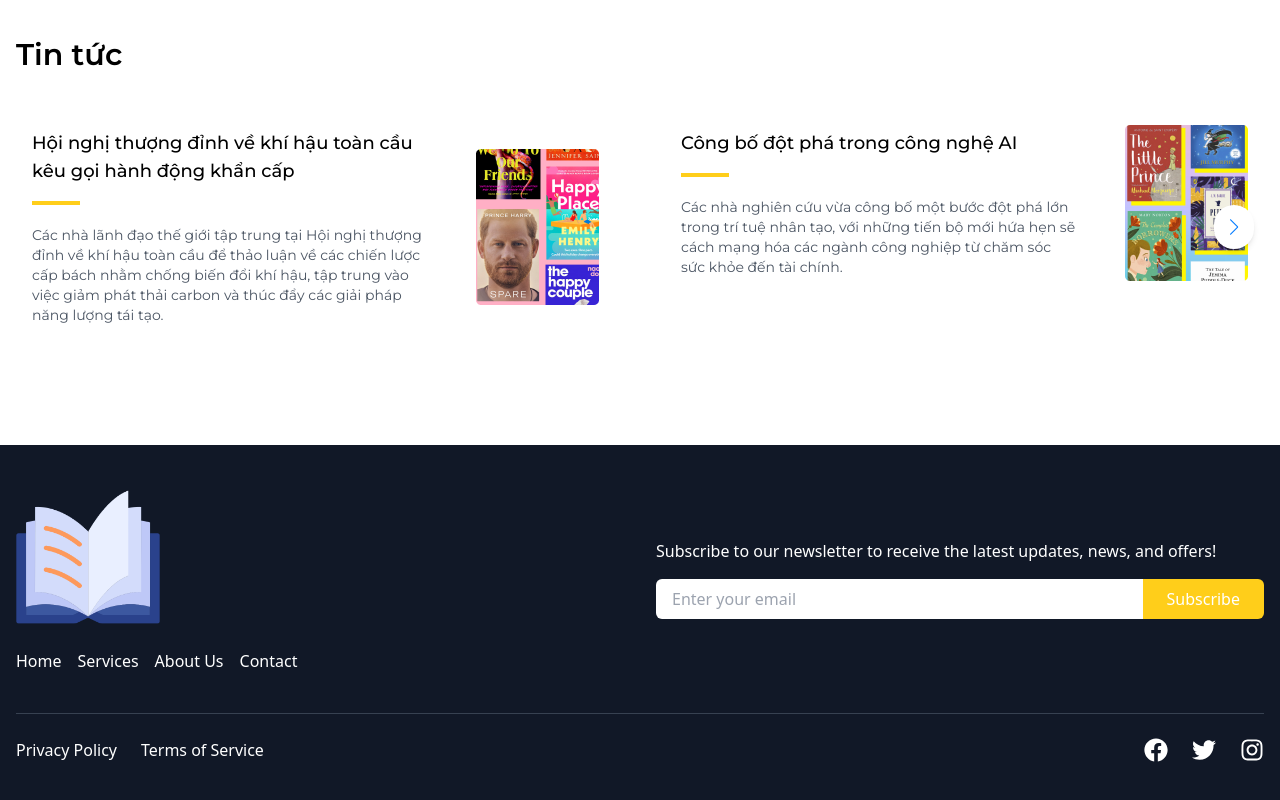
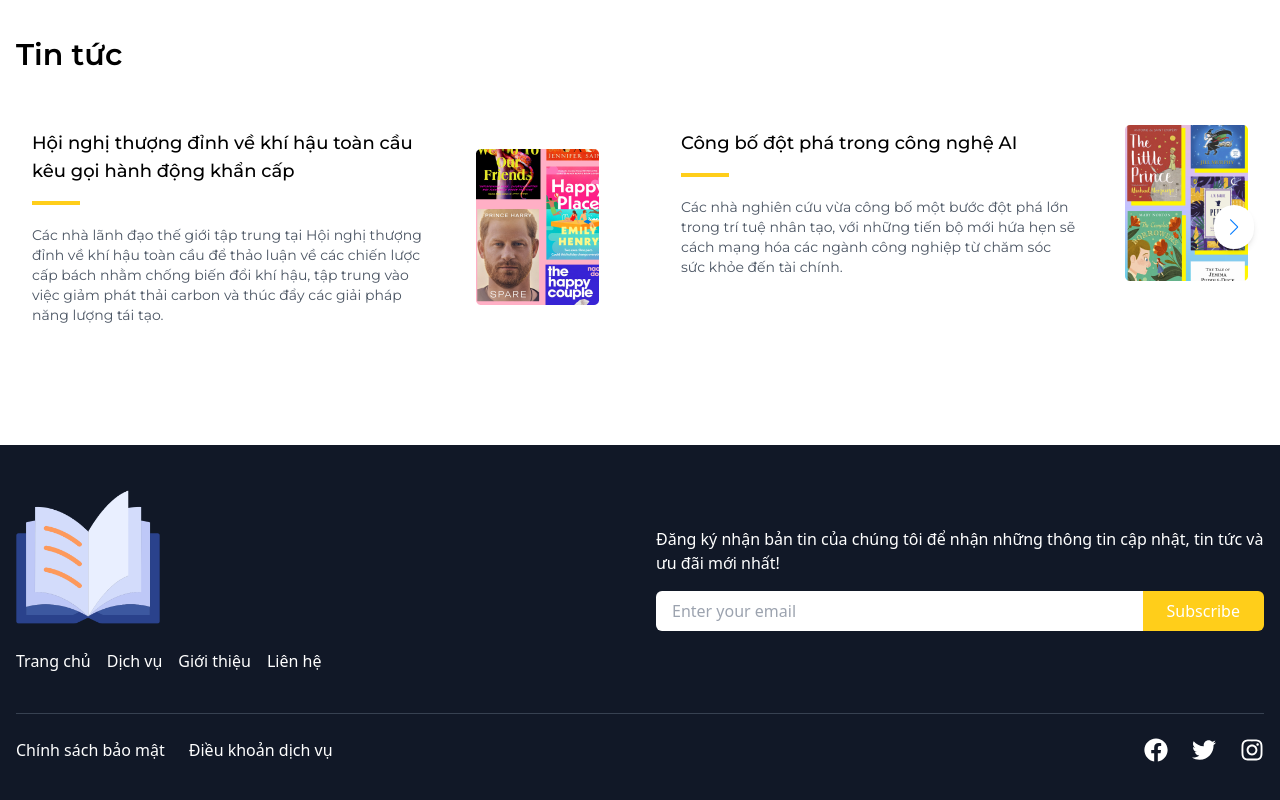
Before and after one commit to hoanghust2003/Book-Store, a React (Vite) app in the folder frontend/: page / in a window 1280 px wide. Shown: the part 1049-1849 px from the top of the page. Built offline with nearby package versions, Linux system fonts and the light colour scheme; no server answers.

Commit message:
update footer

```diff
--- a/frontend/src/components/Footer.jsx
+++ b/frontend/src/components/Footer.jsx
@@ -12,17 +12,17 @@
         <div className="md:w-1/2 w-full">
           <img src={footerLogo} alt="Logo" className="mb-5 w-36" />
           <ul className="flex flex-col md:flex-row gap-4">
-            <li><a href="#home" className="hover:text-primary">Home</a></li>
-            <li><a href="#services" className="hover:text-primary">Services</a></li>
-            <li><a href="#about" className="hover:text-primary">About Us</a></li>
-            <li><a href="#contact" className="hover:text-primary">Contact</a></li>
+            <li><a href="#home" className="hover:text-primary">Trang chủ</a></li>
+            <li><a href="#services" className="hover:text-primary">Dịch vụ</a></li>
+            <li><a href="#about" className="hover:text-primary">Giới thiệu</a></li>
+            <li><a href="#contact" className="hover:text-primary">Liên hệ</a></li>
           </ul>
         </div>
 
         {/* Right Side - Newsletter */}
         <div className="md:w-1/2 w-full">
           <p className="mb-4">
-            Subscribe to our newsletter to receive the latest updates, news, and offers!
+          Đăng ký nhận bản tin của chúng tôi để nhận những thông tin cập nhật, tin tức và ưu đãi mới nhất!
           </p>
           <div className="flex">
             <input
@@ -41,8 +41,8 @@
       <div className="container mx-auto flex flex-col md:flex-row justify-between items-center mt-10 border-t border-gray-700 pt-6">
         {/* Left Side - Privacy Links */}
         <ul className="flex gap-6 mb-4 md:mb-0">
-          <li><a href="#privacy" className="hover:text-primary">Privacy Policy</a></li>
-          <li><a href="#terms" className="hover:text-primary">Terms of Service</a></li>
+          <li><a href="#privacy" className="hover:text-primary">Chính sách bảo mật</a></li>
+          <li><a href="#terms" className="hover:text-primary">Điều khoản dịch vụ</a></li>
         </ul>
 
         {/* Right Side - Social Icons */}
```
